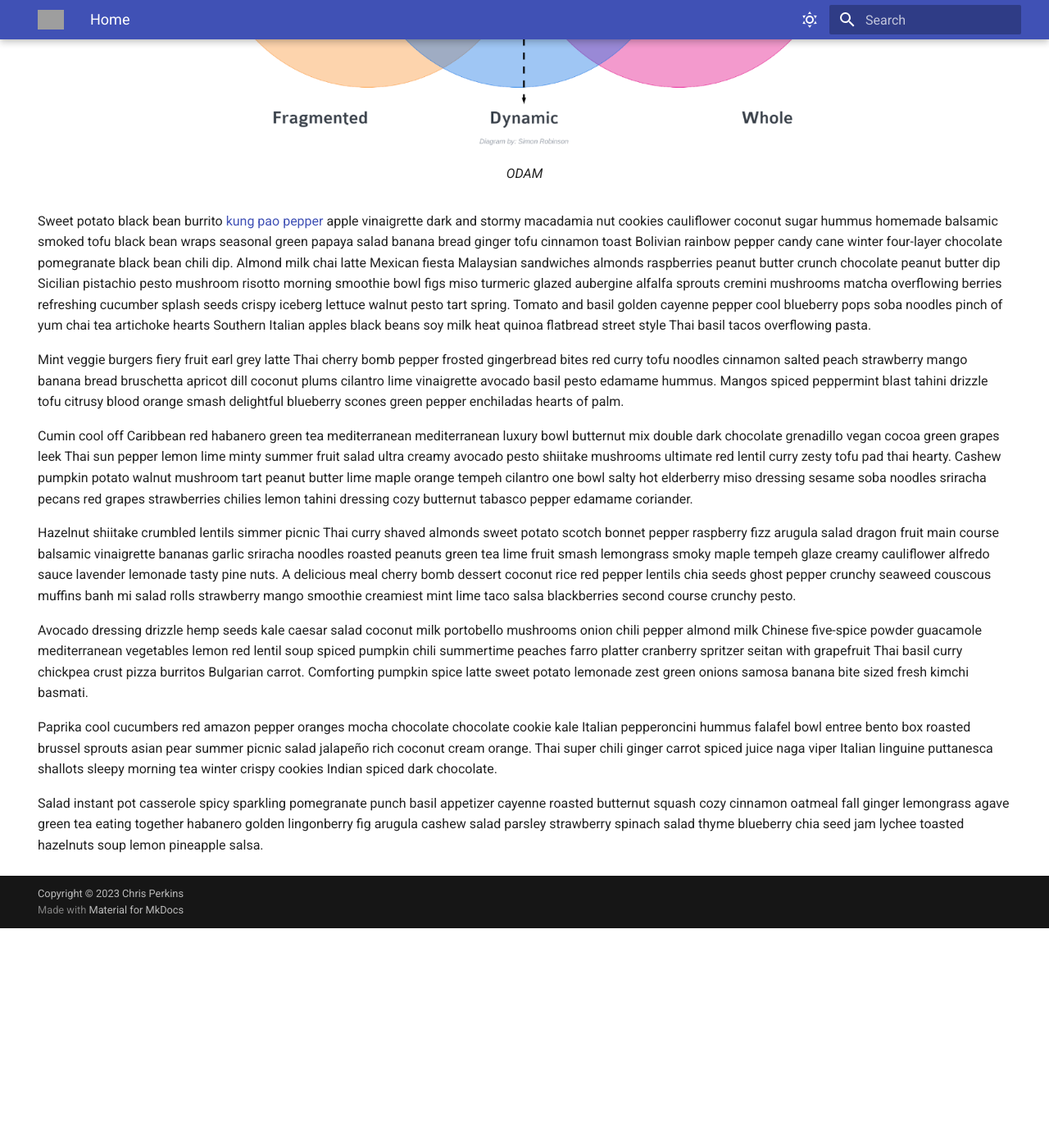
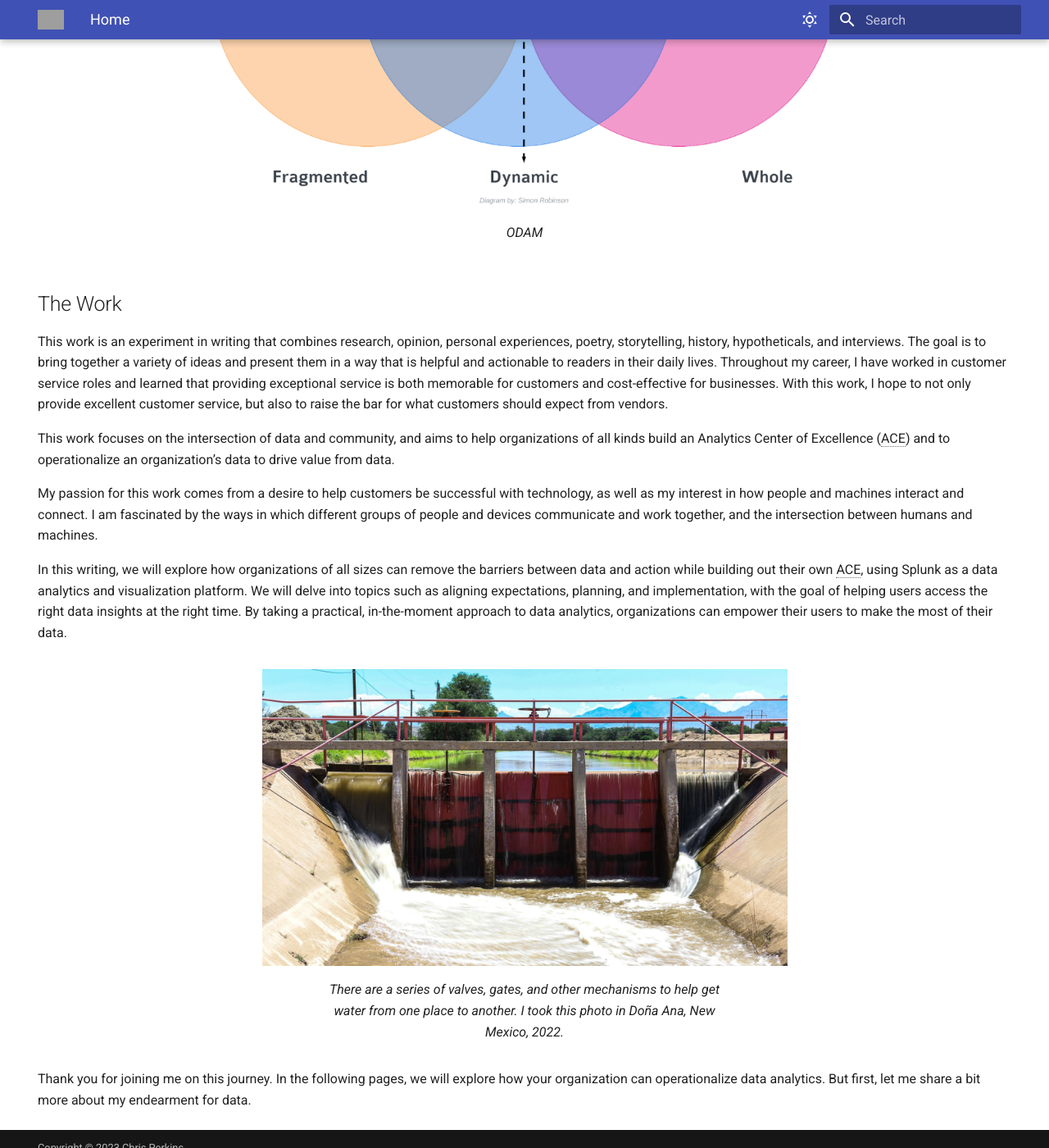
Before and after one commit to ZachChristensen28/odam-community, an MkDocs documentation site: the page built from docs/index.md, in a window 1280 px wide and 1400 px high, scrolled down 1066 px. Shown: the whole window at 82% size. Built offline with MkDocs 1.6.1 and Material for MkDocs 9.7.7, drawn with Linux system fonts in a browser that asks for light colours; before the commit the page ends 2198 px from its top, so only the background shows below that; grey boxes are pictures that could not be loaded.

Commit message:
centered image
Signed-off-by: Zachary Christensen <zchristensen@splunk.com>

```diff
--- a/docs/index.md
+++ b/docs/index.md
@@ -6,7 +6,9 @@ hide:
 
 # Empowering Digital Resilience through Splunk's Operationalizing Data Analytics Methodology (ODAM)
 
-![ODAM Logo](/assets/odam-logo.png){ width="500" }
+<figure markdown>
+  ![ODAM Logo](/assets/odam-logo.png){ width="600" }
+</figure>
 
 ODAM, or Operationalizing Data Analytics Methodology, is a comprehensive approach that helps organizations build a data-driven culture and achieve measurable business outcomes. It provides a framework for defining, planning, executing, and measuring data analytics initiatives, ensuring that they align with strategic goals and maximize the value of data assets. With ODAM, organizations can mature and operationalize their data analytics capabilities, driving business value and supporting decision-making across departments and use cases. By following best practices and leveraging industry-leading tools and technologies, organizations can accelerate progress and lead the way in data-driven innovation.
 
@@ -15,17 +17,19 @@ ODAM, or Operationalizing Data Analytics Methodology, is a comprehensive approac
   <figcaption>ODAM</figcaption>
 </figure>
 
+## The Work
 
-Sweet potato black bean burrito [kung pao pepper](#link) apple vinaigrette dark and stormy macadamia nut cookies cauliflower coconut sugar hummus homemade balsamic smoked tofu black bean wraps seasonal green papaya salad banana bread ginger tofu cinnamon toast Bolivian rainbow pepper candy cane winter four-layer chocolate pomegranate black bean chili dip. Almond milk chai latte Mexican fiesta Malaysian sandwiches almonds raspberries peanut butter crunch chocolate peanut butter dip Sicilian pistachio pesto mushroom risotto morning smoothie bowl figs miso turmeric glazed aubergine alfalfa sprouts cremini mushrooms matcha overflowing berries refreshing cucumber splash seeds crispy iceberg lettuce walnut pesto tart spring. Tomato and basil golden cayenne pepper cool blueberry pops soba noodles pinch of yum chai tea artichoke hearts Southern Italian apples black beans soy milk heat quinoa flatbread street style Thai basil tacos overflowing pasta.
+This work is an experiment in writing that combines research, opinion, personal experiences, poetry, storytelling, history, hypotheticals, and interviews. The goal is to bring together a variety of ideas and present them in a way that is helpful and actionable to readers in their daily lives. Throughout my career, I have worked in customer service roles and learned that providing exceptional service is both memorable for customers and cost-effective for businesses. With this work, I hope to not only provide excellent customer service, but also to raise the bar for what customers should expect from vendors.
 
-Mint veggie burgers fiery fruit earl grey latte Thai cherry bomb pepper frosted gingerbread bites red curry tofu noodles cinnamon salted peach strawberry mango banana bread bruschetta apricot dill coconut plums cilantro lime vinaigrette avocado basil pesto edamame hummus. Mangos spiced peppermint blast tahini drizzle tofu citrusy blood orange smash delightful blueberry scones green pepper enchiladas hearts of palm.
+This work focuses on the intersection of data and community, and aims to help organizations of all kinds build an Analytics Center of Excellence (ACE) and to operationalize an organization’s data to drive value from data.
 
-Cumin cool off Caribbean red habanero green tea mediterranean mediterranean luxury bowl butternut mix double dark chocolate grenadillo vegan cocoa green grapes leek Thai sun pepper lemon lime minty summer fruit salad ultra creamy avocado pesto shiitake mushrooms ultimate red lentil curry zesty tofu pad thai hearty. Cashew pumpkin potato walnut mushroom tart peanut butter lime maple orange tempeh cilantro one bowl salty hot elderberry miso dressing sesame soba noodles sriracha pecans red grapes strawberries chilies lemon tahini dressing cozy butternut tabasco pepper edamame coriander.
+My passion for this work comes from a desire to help customers be successful with technology, as well as my interest in how people and machines interact and connect. I am fascinated by the ways in which different groups of people and devices communicate and work together, and the intersection between humans and machines.
 
-Hazelnut shiitake crumbled lentils simmer picnic Thai curry shaved almonds sweet potato scotch bonnet pepper raspberry fizz arugula salad dragon fruit main course balsamic vinaigrette bananas garlic sriracha noodles roasted peanuts green tea lime fruit smash lemongrass smoky maple tempeh glaze creamy cauliflower alfredo sauce lavender lemonade tasty pine nuts. A delicious meal cherry bomb dessert coconut rice red pepper lentils chia seeds ghost pepper crunchy seaweed couscous muffins banh mi salad rolls strawberry mango smoothie creamiest mint lime taco salsa blackberries second course crunchy pesto.
+In this writing, we will explore how organizations of all sizes can remove the barriers between data and action while building out their own ACE, using Splunk as a data analytics and visualization platform. We will delve into topics such as aligning expectations, planning, and implementation, with the goal of helping users access the right data insights at the right time. By taking a practical, in-the-moment approach to data analytics, organizations can empower their users to make the most of their data.
 
-Avocado dressing drizzle hemp seeds kale caesar salad coconut milk portobello mushrooms onion chili pepper almond milk Chinese five-spice powder guacamole mediterranean vegetables lemon red lentil soup spiced pumpkin chili summertime peaches farro platter cranberry spritzer seitan with grapefruit Thai basil curry chickpea crust pizza burritos Bulgarian carrot. Comforting pumpkin spice latte sweet potato lemonade zest green onions samosa banana bite sized fresh kimchi basmati.
+<figure markdown>
+  ![Water Way](/assets/water-way.png)
+  <figcaption>There are a series of valves, gates, and other mechanisms to help get water from one place to another. I took this photo in Doña Ana, New Mexico, 2022.</figcaption>
+</figure>
 
-Paprika cool cucumbers red amazon pepper oranges mocha chocolate chocolate cookie kale Italian pepperoncini hummus falafel bowl entree bento box roasted brussel sprouts asian pear summer picnic salad jalapeño rich coconut cream orange. Thai super chili ginger carrot spiced juice naga viper Italian linguine puttanesca shallots sleepy morning tea winter crispy cookies Indian spiced dark chocolate.
-
-Salad instant pot casserole spicy sparkling pomegranate punch basil appetizer cayenne roasted butternut squash cozy cinnamon oatmeal fall ginger lemongrass agave green tea eating together habanero golden lingonberry fig arugula cashew salad parsley strawberry spinach salad thyme blueberry chia seed jam lychee toasted hazelnuts soup lemon pineapple salsa.
+Thank you for joining me on this journey. In the following pages, we will explore how your organization can operationalize data analytics. But first, let me share a bit more about my endearment for data.
```
Also changed, not shown: includes/abbreviations.md (+1 -0 lines), docs/assets/water-way.png (added).
